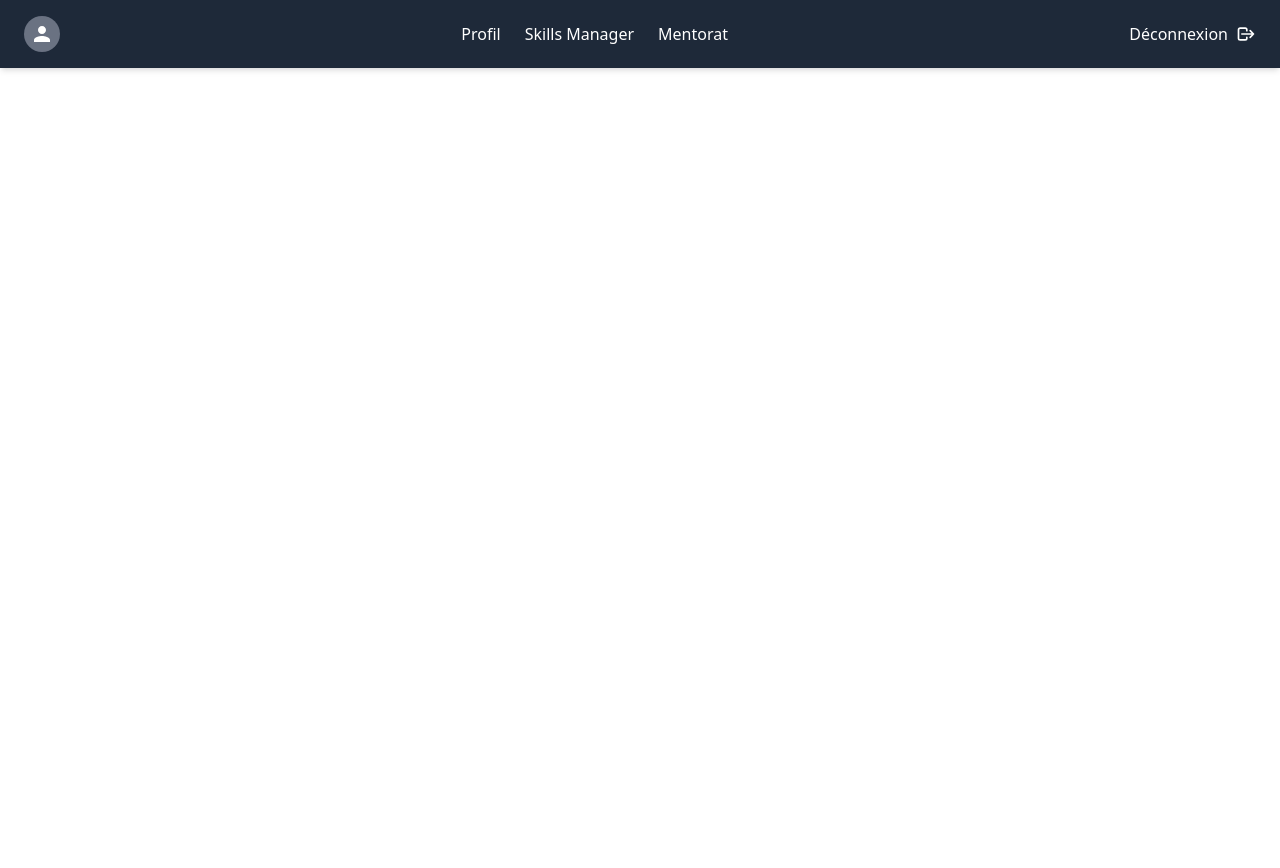
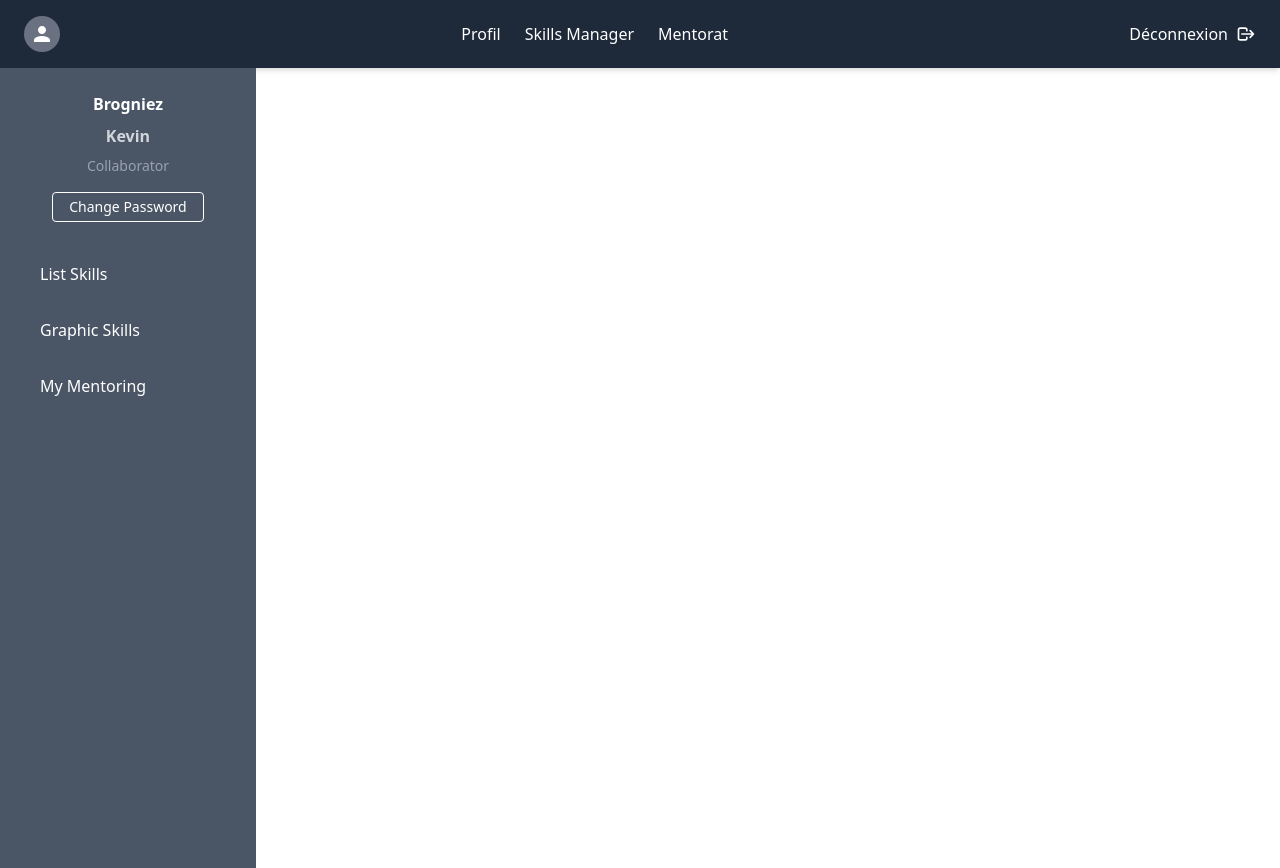
Before and after one commit to SAP250026DevenirDev/skill-up-front, an Angular app: page / in a window 1280 px wide. Before the commit the page ends 800 px from the top, so only its background shows below. Built offline with nearby package versions, Linux system fonts and the light colour scheme.

Commit message:
feat: sidebar statique avec gestion des roles

```diff
--- a/src/app/app.html
+++ b/src/app/app.html
@@ -1,2 +1,6 @@
 <app-navbar />
-<router-outlet />
+
+<div class="flex">
+  <app-sidebar />
+  <router-outlet />
+</div>
--- a/src/app/app.ts
+++ b/src/app/app.ts
@@ -1,10 +1,11 @@
 import { Component, signal } from '@angular/core';
 import { RouterOutlet } from '@angular/router';
 import { Navbar } from './shared/components/navbar/navbar';
+import { Sidebar } from './shared/components/sidebar/sidebar';
 
 @Component({
   selector: 'app-root',
-  imports: [RouterOutlet, Navbar],
+  imports: [RouterOutlet, Navbar, Sidebar],
   templateUrl: './app.html',
   styleUrl: './app.css'
 })
--- /dev/null
+++ b/src/app/shared/components/sidebar/sidebar.html
@@ -0,0 +1,27 @@
+<div class="flex flex-col bg-gray-600 text-white w-64 min-h-screen p-6 gap-4">
+
+  <!-- Profil -->
+   <div class="flex flex-col items-center gap-2 mb-4">
+    <span class="font-bold text-base">{{ lastName }}</span>
+    <span class="font-bold text-gray-300 text-base">{{ firstName }}</span>
+    <span class="text-gray-400 text-sm">{{ userRole }}</span>
+    <button class="mt-2 border border-white px-4 py-1 rounded hover:bg-gray-600 transition text-sm">
+      Change Password
+    </button>
+  </div>
+
+  <!-- Navigation selon le rôle -->
+  @if (userRole === 'Collaborator') {
+    <a routerLink="/skills/list" class="px-4 py-2 rounded hover:bg-gray-600 transition">List Skills</a>
+    <a routerLink="/skills/graphic" class="px-4 py-2 rounded hover:bg-gray-600 transition">Graphic Skills</a>
+    <a routerLink="/mentoring" class="px-4 py-2 rounded hover:bg-gray-600 transition">My Mentoring</a>
+  }
+  @if (userRole === 'Manager') {
+    <a routerLink="/search" class="px-4 py-2 rounded hover:bg-gray-600 transition">Users search</a>
+  }
+  @if (userRole === 'Admin') {
+    <a routerLink="/skills-manager" class="px-4 py-2 rounded hover:bg-gray-600 transition">Skills Manager</a>
+    <a routerLink="/users-manager" class="px-4 py-2 rounded hover:bg-gray-600 transition">Users Manager</a>
+  }
+
+</div>
--- /dev/null
+++ b/src/app/shared/components/sidebar/sidebar.ts
@@ -0,0 +1,21 @@
+import { Component, OnInit } from '@angular/core';
+import { RouterLink } from '@angular/router';
+
+@Component({
+  selector: 'app-sidebar',
+  imports: [RouterLink],
+  templateUrl: './sidebar.html',
+  styleUrl: './sidebar.css'
+})
+export class Sidebar implements OnInit {
+  userRole: string = '';
+  firstName: string = '';
+  lastName: string = '';
+
+  ngOnInit(): void {
+    // sera connecté au AuthService quand US06 sera terminée
+    this.userRole = 'Collaborator'; // temporaire
+    this.firstName = 'Kevin'; // temporaire
+    this.lastName = 'Brogniez'; // temporaire
+  }
+}
```
Also changed, not shown: src/app/shared/components/sidebar/sidebar.css (added).
